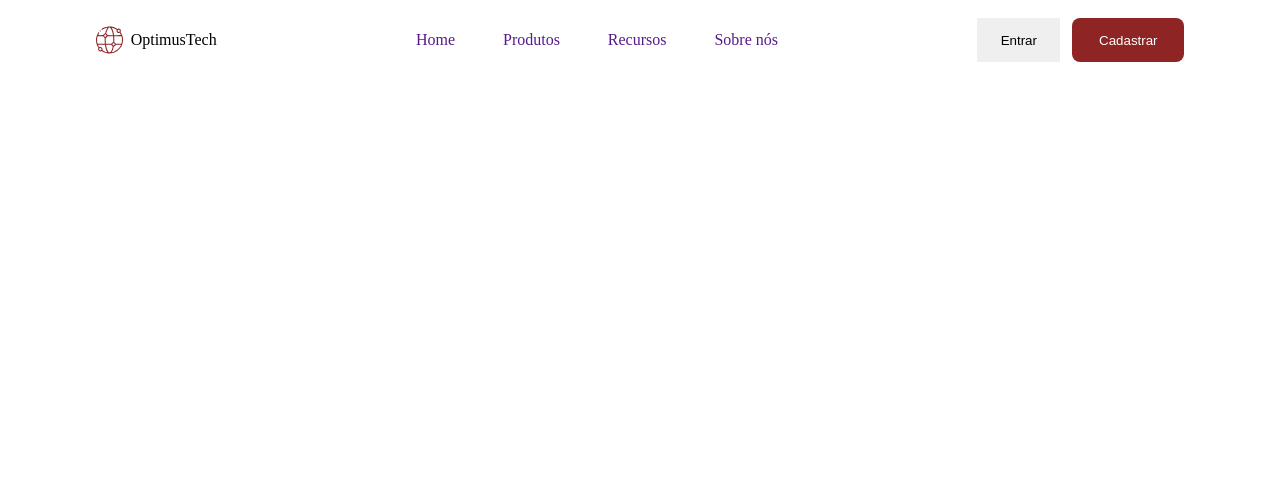
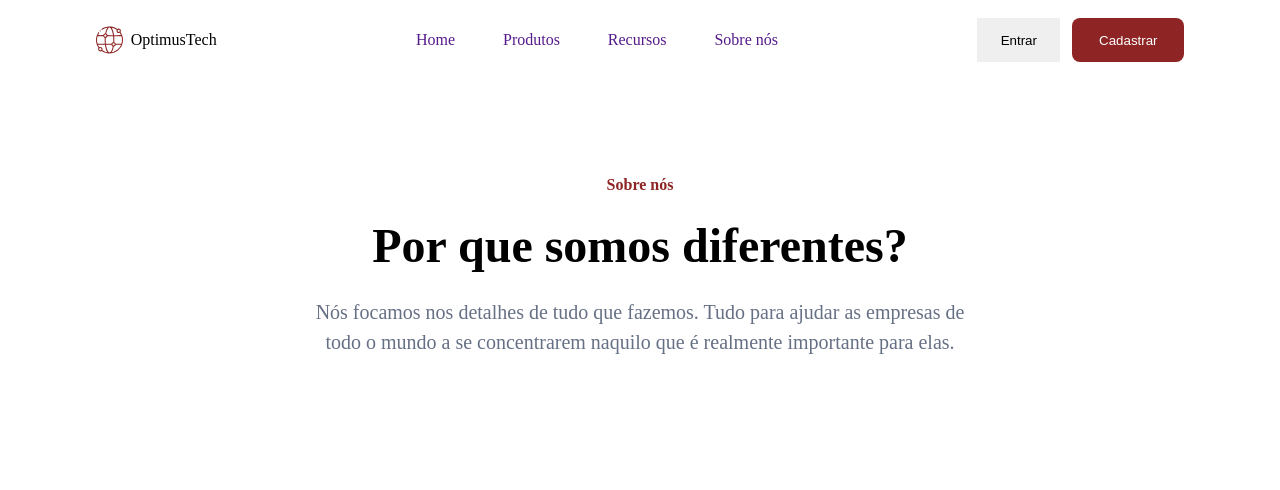
Before and after one commit to rogeriop/html-css-7days-first, a plain HTML site: page index.html in a window 1280 px wide. Drawn offline with Linux system fonts and the light colour scheme.

Commit message:
Primeira seção 2/7

```diff
--- a/index.html
+++ b/index.html
@@ -3,8 +3,7 @@
 <head>
     <meta charset="UTF-8">
     <meta name="viewport" content="width=device-width, initial-scale=1.0">
-    <link rel="stylesheet" href="reset.css">
-    <link rel="stylesheet" href="styles.css">
+    <link rel="stylesheet" href="./styles/styles.css">
     <title>OptimusTech</title>
 </head>
 <body>
@@ -25,7 +24,14 @@
         </div>
     </nav>
     <main>
-
+        <section class="cabecalho">
+            <span class="cabecalho-sobrenos">Sobre nós</span>
+            <h1 class="cabecalho-titulo">Por que somos diferentes?</h1>
+            <div class="cabecalho-paragrafo">
+                <span>Nós focamos nos detalhes de tudo que fazemos. Tudo para ajudar as empresas de</span>
+                <span>todo o mundo a se concentrarem naquilo que é realmente importante para elas.</span>
+            </div>
+        </section>
     </main>
 </body>
 </html>
--- /dev/null
+++ b/styles/primeira-secao.css
@@ -0,0 +1,32 @@
+
+.cabecalho {
+   height: 407px;
+   /*background-color: antiquewhite;*/
+   padding: 96px;
+   gap: 24px;
+   display: flex;
+   flex-direction: column;
+   align-items: center;
+
+}
+
+.cabecalho-sobrenos {
+    font-weight: 600;
+    color: var(--cor-avermelhada);
+}
+
+.cabecalho-titulo {
+    font-size: 48px;
+    font-weight: 600;
+}
+
+.cabecalho-paragrafo {
+    width: 792px;
+    font-weight: 400;
+    font-size: 20px;
+    color: var(--cor-cinza);
+    line-height: 30px;
+    align-items: center;
+    display: flex;
+    flex-direction: column;
+}
--- a/styles.css
+++ b/styles/styles.css
@@ -1,9 +1,14 @@
+@import url("reset.css");
+@import url("primeira-secao.css");
 @import url('https://fonts.googleapis.com/css2?family=Inter:ital,opsz,wght@0,14..32,100..900;1,14..32,100..900&display=swap');
+
 
 :root {
     --fonte-principal: 'Inter';
     --cor-avermelhada: #8E2424;
     --cor-branca: #FFFFFF;
+    --cor-cinza: #667085;
+
 
 
 }
@@ -36,10 +41,6 @@ body {
     display: flex;
 }
 
-.navegacao__links {
-
-}
-
 .navbar__botoes-Entrar {
     width: 83px;
     height: 44px;
```
Also changed, not shown: styles/reset.css (renamed from reset.css).
